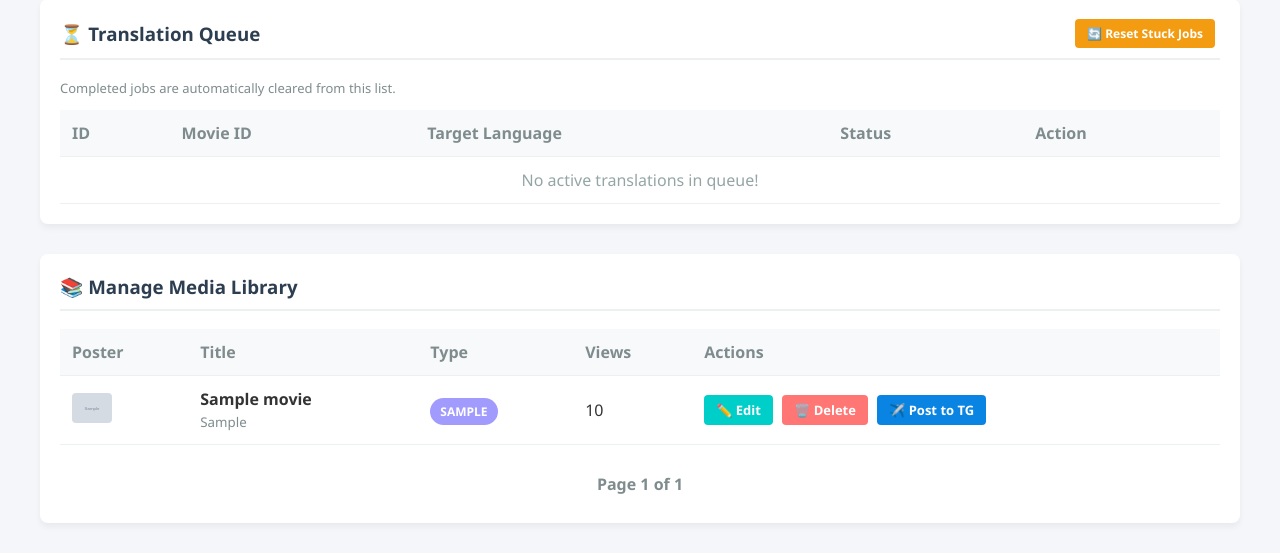
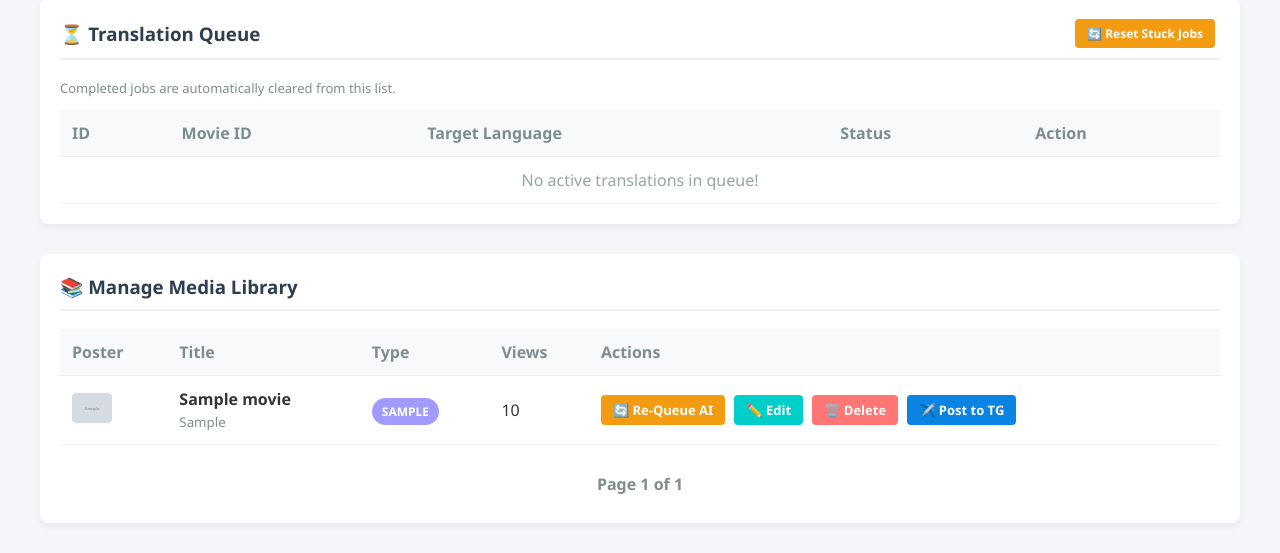
Before and after one commit to filestoreapp/MalayalamSubtitles, a Flask app: page /dashboard in a window 1280 px wide. Shown: the part 431-984 px from the top of the page. Run offline with Flask 3, Linux system fonts and the light colour scheme; the visitor is signed in with stand-in values (Sample User, id 1); data comes from the database, SQL or seed files in the repository; tables that the repository leaves empty hold one stand-in row (values such as "Sample post"); grey boxes marked "Sample" are stand-in pictures; data that the repository does not hold is empty.

Commit message:
Update dashboard.html

```diff
--- a/templates/dashboard.html
+++ b/templates/dashboard.html
@@ -139,6 +139,7 @@
                         </td>
                         <td>{{ media.views }}</td>
                         <td>
+                            <a href="/admin/queue_translations/{{ media.id }}" class="action-btn" style="background:#f39c12; color:white;">🔄 Re-Queue AI</a>
                             <a href="/admin/edit/{{ media.id }}" class="action-btn btn-edit">✏️ Edit</a>
                             <a href="/delete/{{ media.id }}" class="action-btn btn-delete" onclick="return confirm('Delete this media completely?')">🗑️ Delete</a>
                             <a href="#" onclick="triggerTelegram({{ media.id }})" class="action-btn btn-tg">✈️ Post to TG</a>
```
